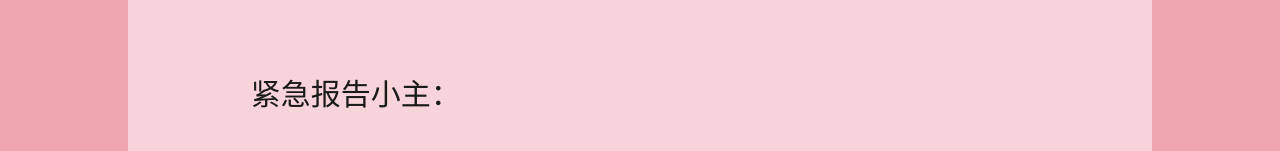
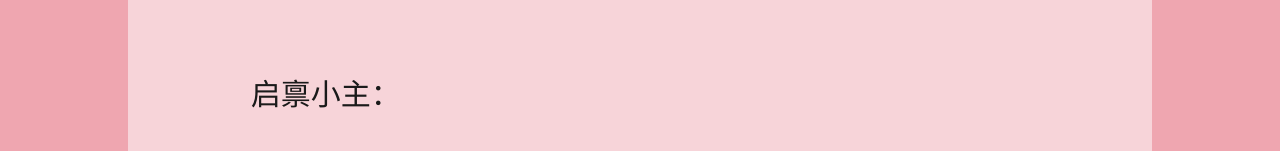
Before and after one commit to zhanghuaqing123/happy_birthday, a plain HTML site: page html/Memories.html in a window 1280 px wide. Shown: the part 140-291 px from the top of the page. Drawn offline with Linux system fonts and the light colour scheme.

Commit message:
version1.0.1

```diff
--- a/html/Memories.html
+++ b/html/Memories.html
@@ -15,7 +15,7 @@
       <div class="section">
           <div class="ly-box01">
             <div class="ly-txt01">
-              <p class="ly-stxt01">紧急报告小主：</p>
+              <p class="ly-stxt01">启禀小主：</p>
               <p class="ly-stxt02">今日天降祥瑞，紫气东来，</p>
               <p class="ly-stxt03">经我掐指一算，</p>
               <p class="ly-stxt04">原来是府上娘娘喜提生辰！</p>
```
